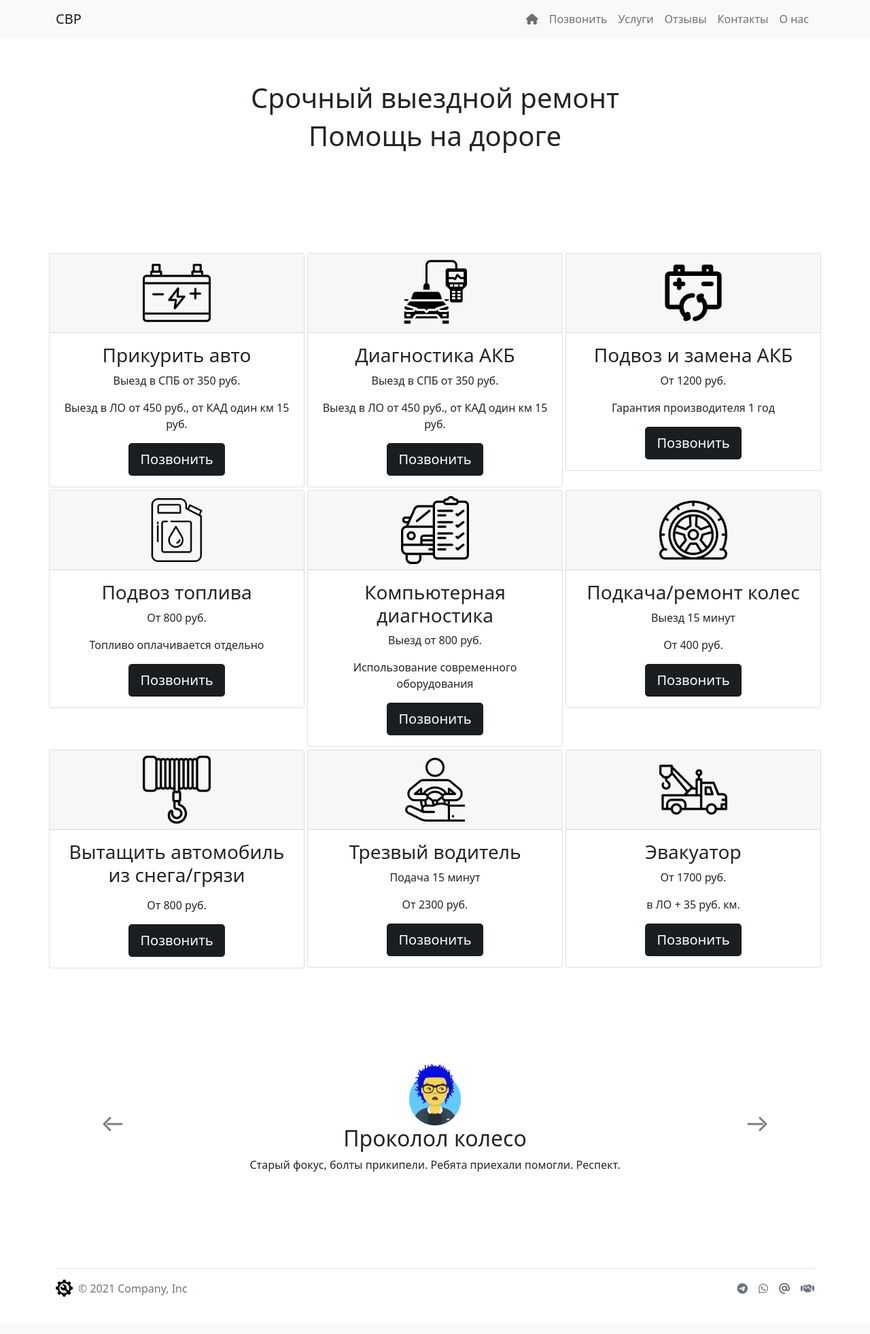
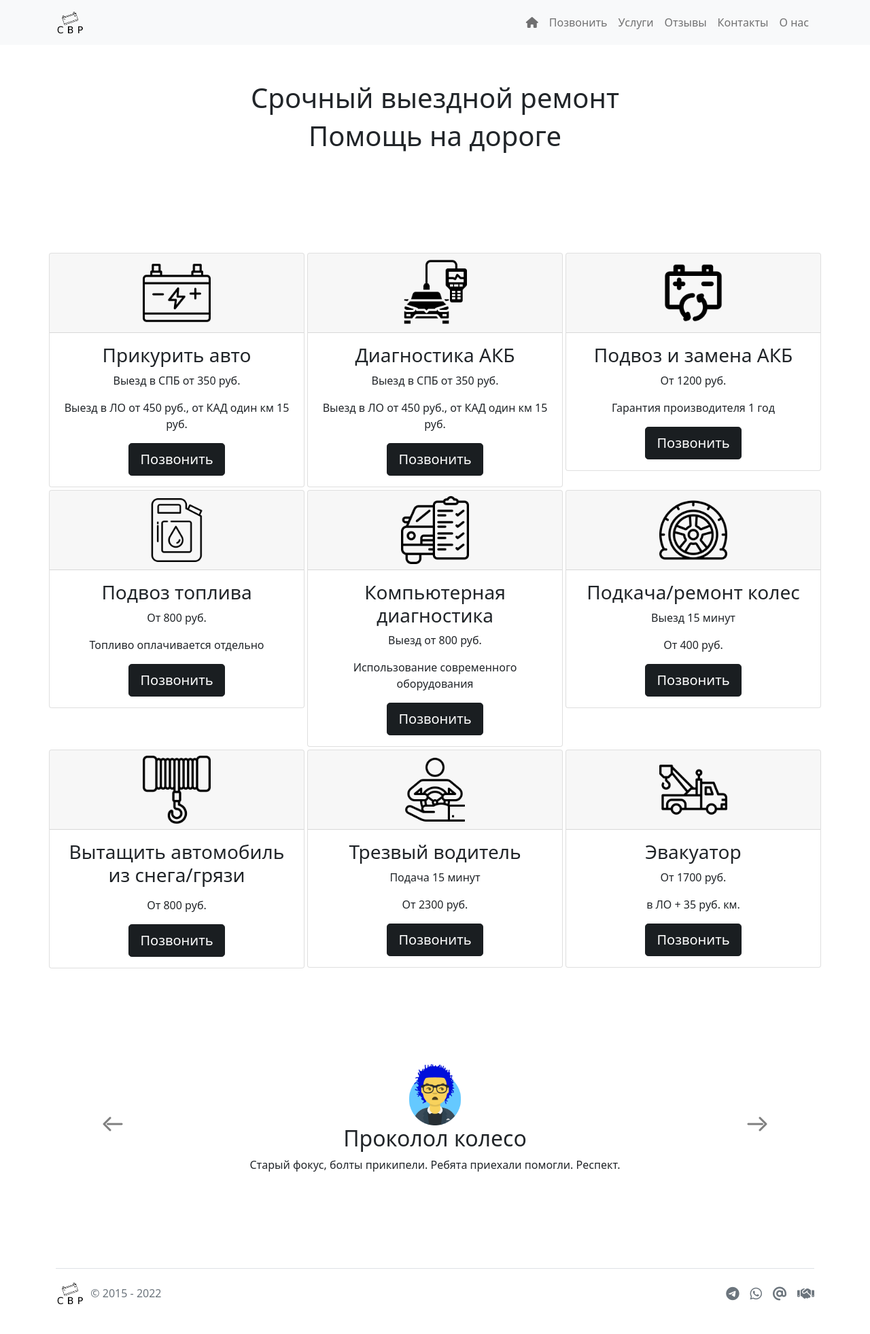
Before and after one commit to belousovsergey56/help-on-road, a Flask app: page / in a window 1280 px wide. Shown: the whole page at 68% size. Before the commit the page ends 1908 px from the top, so only its background shows below. Run offline with Flask 2, Linux system fonts and the light colour scheme; some libraries are stand-ins or nearby versions.

Commit message:
add favicon, add path link in header add logo, upd path header-footer remove todo, remove random logo add in css style size logo icon in header

```diff
--- a/static/css/styles.css
+++ b/static/css/styles.css
@@ -5,6 +5,12 @@ body {
 	padding: 0;
 
 
+}
+
+/* Заголовок */
+
+.img-header {
+	height: 40px;
 }
 
 
@@ -67,7 +73,7 @@ body {
 
 
 .img-footer {
-	height: 25px;
+	height: 40px;
 }
 
 
--- a/templates/footer.html
+++ b/templates/footer.html
@@ -3,16 +3,16 @@
       <footer class="d-flex flex-wrap justify-content-between align-items-center py-3 my-4 border-top">
         <div class="col-md-4 d-flex align-items-center">
           <a href="#" class="mb-3 me-2 mb-md-0 text-muted text-decoration-none lh-1">
-              <img class="img-footer" src="static/assets/images/logo.png" alt="">
+              <img class="img-footer" src="static/assets/images/SVRLOGO2.png" alt="">
           </a>
-          <span class="text-muted">© 2021 Company, Inc</span>
+          <span class="text-muted"> © 2015 - 2022</span>
         </div>
 
         <ul class="nav col-md-4 justify-content-end list-unstyled d-flex">
-          <li class="ms-3"><a class="text-muted" href="https://t.me/niname"><i class="fa-brands fa-telegram"></i></a></li>
-          <li class="ms-3"><a class="text-muted" href="https://wa.me/71231234567"><i class="fa-brands fa-whatsapp"></i></a></li>
-          <li class="ms-3"><a class="text-muted" href="info@svn.ru"><i class="fa-solid fa-at"></i></a></li>
-          <li class="ms-3"><a class="text-muted" href="partnership@svn.ru"><i class="fa-solid fa-handshake"></i></a></li>
+          <li class="ms-3"><a class="text-muted" href="https://t.me/niname"><i class="fa-brands fa-telegram fa-lg"></i></a></li>
+          <li class="ms-3"><a class="text-muted" href="https://wa.me/71231234567"><i class="fa-brands fa-whatsapp fa-lg"></i></a></li>
+          <li class="ms-3"><a class="text-muted" href="info@svn.ru"><i class="fa-solid fa-at fa-lg"></i></a></li>
+          <li class="ms-3"><a class="text-muted" href="partnership@svn.ru"><i class="fa-solid fa-handshake fa-lg"></i></a></li>
         </ul>
       </footer>
     </div>
--- a/templates/header.html
+++ b/templates/header.html
@@ -16,8 +16,9 @@
   <!-- Font Awesome style -->
   <script src="https://kit.fontawesome.com/0337b42812.js" crossorigin="anonymous"></script>
 
-  <!-- Import block price -->
-  <!-- <link rel="import" href="templates/greeting_price.html"> -->
+  <!-- Favicon -->
+  <link rel="shortcut icon" href="static/favicon.ico" type="image/x-icon">
+  <link rel="icon" href="static/favicon.ico" type="image/x-icon">
 
 </head>
 
@@ -29,7 +30,7 @@
 
         <nav class="navbar fixed-top navbar-expand-lg navbar-light bg-light">
           <div class="container">
-            <a class="navbar-brand">СВР</a>
+            <a class="navbar-brand"><img class="img-header" src="static/assets/images/SVRLOGO2.png" alt=""></a>
             <button class="navbar-toggler" type="button" data-bs-toggle="collapse" data-bs-target="#navbarNav" aria-controls="navbarNav" aria-expanded="false" aria-label="Toggle navigation">
               <span class="navbar-toggler-icon"></span>
             </button>
@@ -45,7 +46,7 @@
                   <a class="nav-link" href="{{ url_for('services') }}">Услуги</a>
                 </li>
                 <li class="nav-item ">
-                  <a class="nav-link" href="#feedback">Отзывы</a>
+                  <a class="nav-link" href="{{ url_for('home') }}#feedback">Отзывы</a>
                 </li>
                 <li class="nav-item ">
                   <a class="nav-link" href="#">Контакты</a>
```
Also changed, not shown: static/assets/images/SVRLOGO2.png (added), static/assets/images/logo.png (deleted), static/favicon.ico (added), 1 other file.
